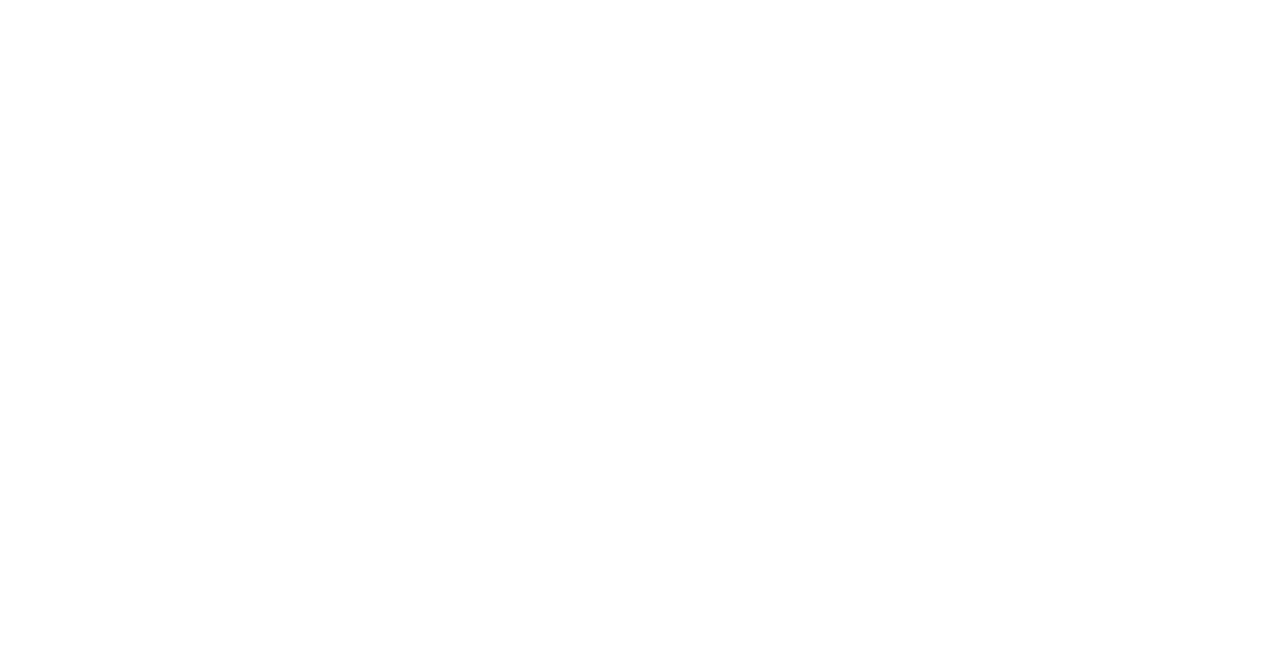
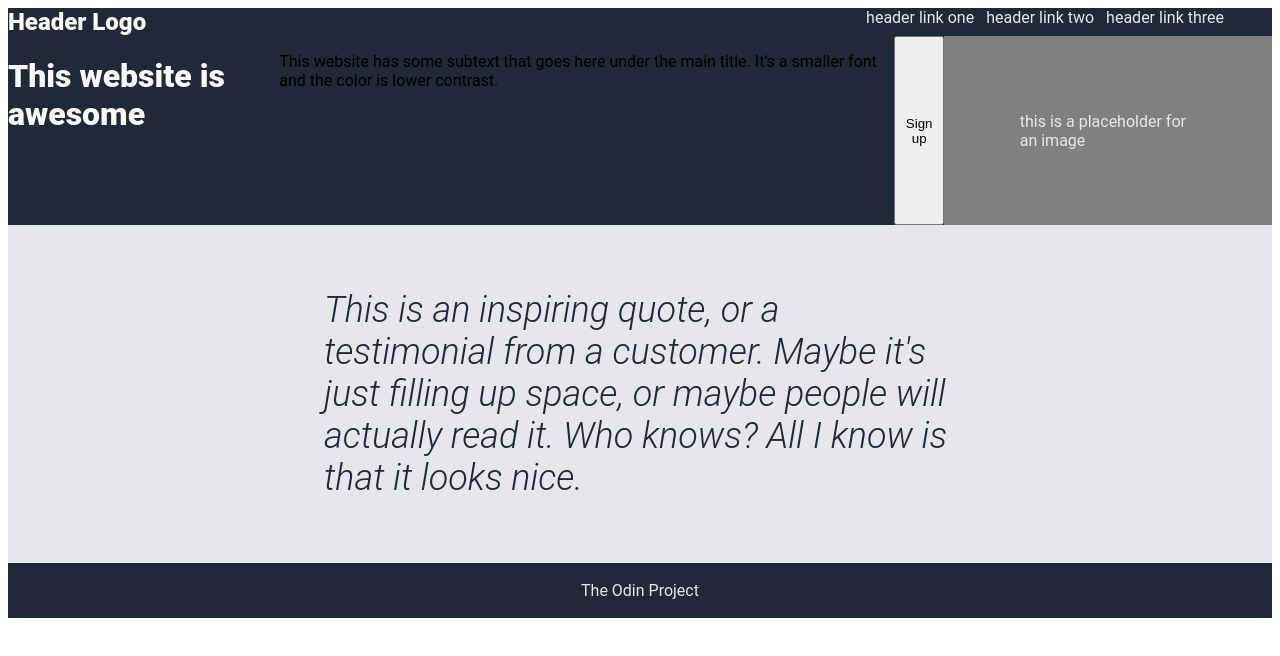
Before and after one commit to nikita-go/landing-page, a plain HTML site: page index.html in a window 1280 px wide. Drawn offline with Linux system fonts and the light colour scheme.

Commit message:
Add lots of things

```diff
--- a/index.html
+++ b/index.html
@@ -8,5 +8,27 @@
         <link rel="stylesheet" href="style.css">
     </head>
     <body>
+        <div class="header">
+            <div class="logo">Header Logo</div>
+            <div class="links">
+                    <a href="#" class="header-link">header link one</a></li>
+                    <a href="#" class="header-link">header link two</a></li>
+                    <a href="#" class="header-link">header link three</a></li>
+            </div>
+        </div>
+        <div class="body">
+            <div class="hero">
+                <h1 class="heading">This website is awesome</h1>
+                <p class="subtext">This website has some subtext that goes here under the main title. It's a smaller font and the color is lower contrast.</p>
+                <button class="sign-up">Sign up</button>
+                <div class="img-placeholder">this is a placeholder for an image</div>
+            </div>
+            <div class="quote">
+                <div class="quote-text">This is an inspiring quote, or a testimonial from a customer. Maybe it's just filling up space, or maybe people will actually read it. Who knows? All I know is that it looks nice.</div>
+            </div>
+        </div>
+        <div class="footer">
+            <div class="footer-text">The Odin Project</div>
+        </div>
     </body>
 </html>
--- a/style.css
+++ b/style.css
@@ -0,0 +1,84 @@
+body {
+    font-family: "Roboto", "Helvetica Neue", Helvetica, Arial;
+}
+
+a {
+    color: inherit;
+    text-decoration: none;
+}
+
+.header,
+.body,
+.footer {
+    width: 100%;
+}
+
+.header {
+    display: flex;
+    justify-content: space-between;
+}
+
+.header .links {
+    display: flex;
+    justify-content: space-between;
+    color: #E5E7EB;
+    margin-right: 48px;
+    gap: 12px;
+}
+
+.header .logo,
+.hero .heading {
+    color: #F9FAF8;
+    font-weight: 800;
+}
+
+.header .logo {
+    font-size: 24px;
+
+}
+
+.hero,
+.footer,
+.header {
+    background-color: #1F2937;
+}
+
+.body .hero {
+    display: flex;
+}
+
+.hero .img-placeholder {
+    display: flex;
+    padding: 2cm;
+    background-color: gray;
+    color: #E5E7EB;
+}
+
+.footer {
+    display: flex;
+    align-items: center;
+    justify-content: center;
+}
+
+.footer .footer-text {
+    color: #E5E7EB;
+    padding: 18px;
+}
+
+.quote {
+    display: flex;
+    background-color: #E5E7EB;
+    align-items: center;
+    justify-content: center;
+}
+
+.quote .quote-text {
+    display: flex;
+    max-width: 50%;
+    flex-wrap: flex;
+    font-size: 36px;
+    color: #1F2937;
+    font-style: italic;
+    font-weight: 300;
+    margin: 64px;
+}
```
